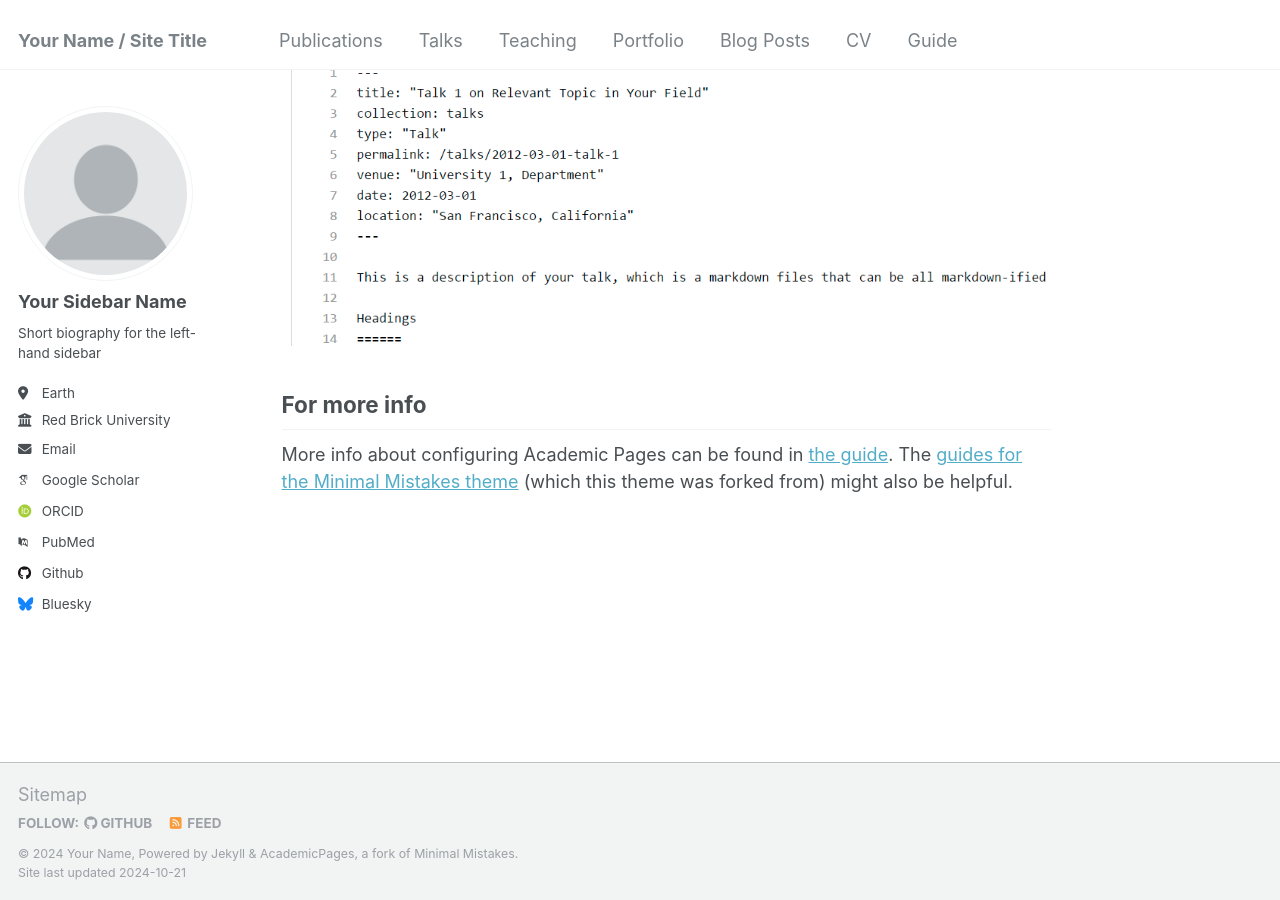
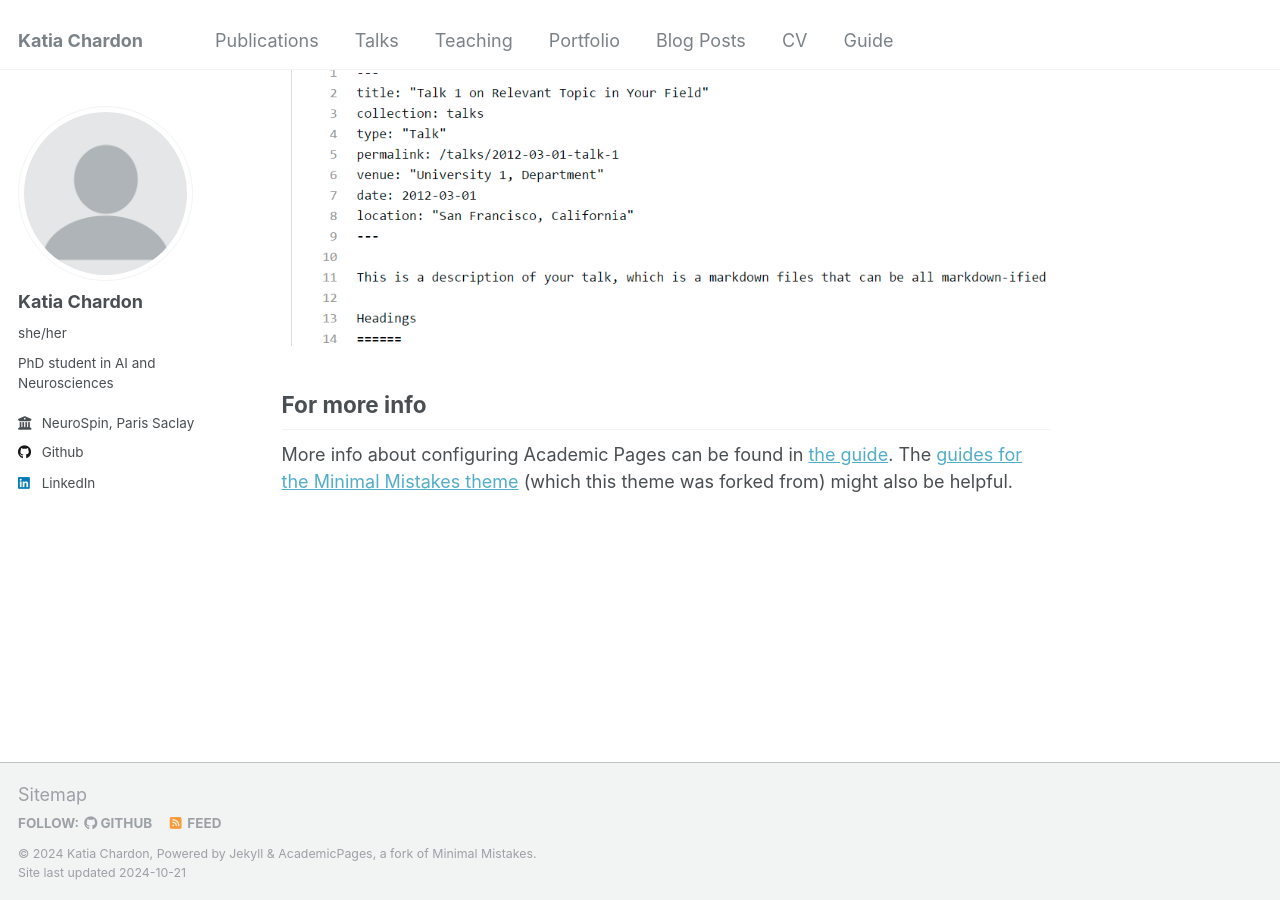
Before and after one commit to kchardon/kchardon.github.io, a Jekyll site: the page built from _pages/about.md, in a window 1280 px wide and 900 px high, scrolled down 2643 px. Built offline with Jekyll 4.4.1, drawn with Linux system fonts in a browser that asks for light colours; some web fonts are replaced.

Commit message:
README and config

```diff
--- a/_config.yml
+++ b/_config.yml
@@ -8,13 +8,13 @@
 
 # Basic Site Settings
 locale                   : "en-US"
-title                    : "Your Name / Site Title"
+title                    : "Katia Chardon"
 title_separator          : "-"
-name                     : &name "Your Name"
-description              : &description "personal description"
-url                      : https://academicpages.github.io # the base hostname & protocol for your site e.g. "https://mmistakes.github.io"
+name                     : &name "Katia Chardon"
+description              : &description "PhD student in AI and Neurosciences"
+url                      : https://kchardon.github.io # the base hostname & protocol for your site e.g. "https://mmistakes.github.io"
 baseurl                  : "" # the subpath of your site, e.g. "/blog"
-repository               : "academicpages/academicpages.github.io"
+repository               : "kchardon/kchardon.github.io"
 
 # Site Author - The following control what appear as part of the author content on the side bar.
 #               If a field is blank the icon and link will not appear, otherwise it will be shown.
@@ -22,33 +22,33 @@ repository               : "academicpages/academicpages.github.io"
 author:
   # Biographic information
   avatar           : "profile.png"
-  name             : "Your Sidebar Name"
-  pronouns         : # example: "she/her"
-  bio              : "Short biography for the left-hand sidebar"
-  location         : "Earth"
-  employer         : "Red Brick University"
+  name             : "Katia Chardon"
+  pronouns         : "she/her"
+  bio              : "PhD student in AI and Neurosciences"
+  location         : # "Earth"
+  employer         : "NeuroSpin, Paris Saclay"
   uri              : # URL
-  email            : "none@example.org"
+  email            : # "none@example.org"
 
   # Academic websites
   arxiv            : # URL - Update with the correct link to your profile
-  googlescholar    : "https://scholar.google.com/citations?user=PS_CX0AAAAAJ"
+  googlescholar    : # "https://scholar.google.com/citations?user=PS_CX0AAAAAJ"
   impactstory      : # URL
-  orcid            : "http://orcid.org/yourorcidurl"
+  orcid            : # "http://orcid.org/yourorcidurl"
   semantic         : # URL
-  pubmed           : "https://www.ncbi.nlm.nih.gov/pubmed/?term=john+snow"
+  pubmed           : # "https://www.ncbi.nlm.nih.gov/pubmed/?term=john+snow"
   researchgate     : # URL
 
   # Repositories and software development
   bitbucket        : # Username - Update with your username on the site
   codepen          : # Username
   dribbble         : # Username
-  github           : "academicpages"
+  github           : "kchardon"
   kaggle           : # Username
   stackoverflow    : # User number or user number and name (i.e., use "1" or "1/jeff-atwood")
 
   # Social media
-  bluesky          : "bsky.app" # Replace this with you Bluesky username
+  bluesky          : #"bsky.app" # Replace this with you Bluesky username
   facebook         : # Username
   flickr           : # Username
   foursquare       : # Username
@@ -57,7 +57,7 @@ author:
   keybase          : # Username
   instagram        : # Username
   lastfm           : # Username
-  linkedin         : # Username
+  linkedin         : "katiachardon"
   mastodon         : # URL
   medium           : # URL
   pinterest        : # Username
```
Also changed, not shown: README.md (+1 -75 lines).
